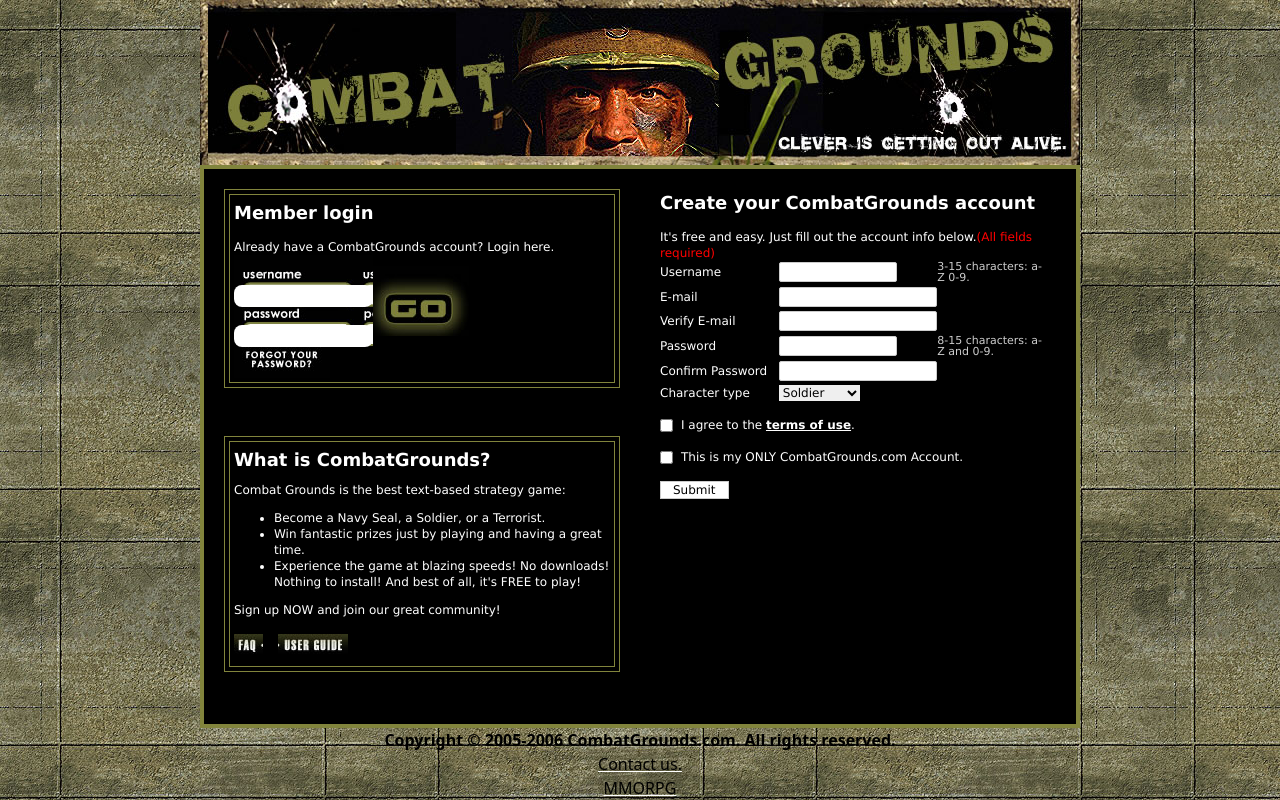
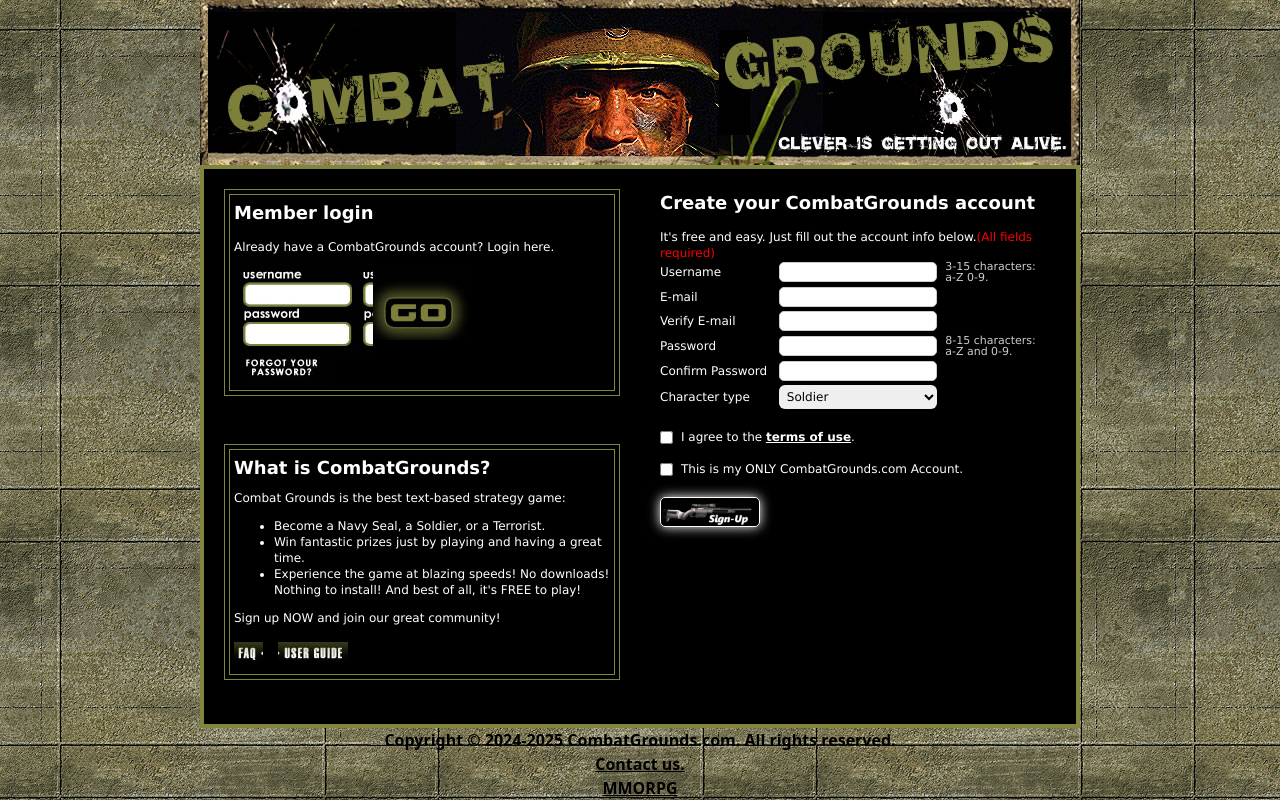
Before and after one commit to 486xtm/React-combatgrounds, a React (Vite) app: page /register in a window 1280 px wide. Built offline with nearby package versions, Linux system fonts and the light colour scheme; no server answers.

Commit message:
register ui & fix some for test3

```diff
--- a/src/common/components/hover/hover.jsx
+++ b/src/common/components/hover/hover.jsx
@@ -27,13 +27,15 @@
       className={`transition-opacity duration-300 ${
         show ? "opacity-100" : "opacity-0 pointer-events-none"
       } w-[200px]  rounded-lg bg-[black] shadow-lg border-[1px] text-center px-1 py-2 ${
-        type == "attack"
+        type == "attack" || type == "level"
           ? "shadow-[red] border-[red]"
-          : type == "defence"
+          : type == "defence" || type == "defended"
           ? "shadow-[blue] border-[blue]"
           : type == "combo"
           ? "shadow-[purple] border-[purple]"
-          : "shadow-[green] border-[green]"
+          : type == "income" || type == "wins"
+          ? "shadow-[green] border-[green]"
+          : "shadow-[gray] border-[gray]"
       }`}
       style={style}
     >
--- a/src/common/constant.js
+++ b/src/common/constant.js
@@ -1,3 +1,4 @@
-// export const basicURL = "http://localhost:5000/api";
-export const basicURL = "http://78.138.0.79:5000/api";
-export const socketURL = "http://78.138.0.79:5000";
+// export const socketURL = "http://78.138.0.79:5000";
+// export const basicURL = "http://78.138.0.79:5000/api";
+export const basicURL = "http://localhost:5000/api";
+export const socketURL = "http://localhost:5000";
--- a/src/pages/auth/SignUpPage/SignUp.jsx
+++ b/src/pages/auth/SignUpPage/SignUp.jsx
@@ -34,10 +34,17 @@
   const handleRegisterSubmit = async (e) => {
     e.preventDefault();
     if (!agreeCheck) {
-      dispatch(setToast({type: "error", msg: "You must accept the terms of use."}))
+      dispatch(
+        setToast({ type: "error", msg: "You must accept the terms of use." })
+      );
       return;
     } else if (!accountCheck) {
-      dispatch(setToast({type: "error", msg: "You must confirm that this is your only CombatGroudns.com account."}))
+      dispatch(
+        setToast({
+          type: "error",
+          msg: "You must confirm that this is your only CombatGroudns.com account.",
+        })
+      );
       return;
     } else {
       await signUp(
@@ -102,6 +109,7 @@
                         background="imgs/index_r4_c3.jpg"
                         valign="top"
                         width="100"
+                        height={100}
                       >
                         <table
                           id="table1"
@@ -119,7 +127,7 @@
                             <tr>
                               <td width="105" align="left">
                                 <input
-                                  className="rounded-lg"
+                                  className="rounded-md bg-transparent outline-none"
                                   size="10"
                                   value={user}
                                   onChange={(ev) => setUser(ev.target.value)}
@@ -137,7 +145,7 @@
                                 <input
                                   type="password"
                                   size="10"
-                                  className="rounded-lg"
+                                  className="rounded-md bg-transparent outline-none"
                                   value={pass}
                                   onChange={(ev) => setPass(ev.target.value)}
                                 />
@@ -265,15 +273,15 @@
               <div className="flex flex-col gap-1">
                 <div className="flex items-center">
                   <div className="w-[30%]">Username</div>
-                  <div className="w-[40%] pr-10">
+                  <div className="w-[40%]">
                     <input
                       type="text"
-                      className="w-full h-[20px] rounded-sm border-[1px] border-[#CCCCCC] text-black"
+                      className={styles["input_form"]}
                       value={username}
                       onChange={(ev) => setUsername(ev.target.value)}
                     />
                   </div>
-                  <div className="w-[30%] pr-3">
+                  <div className="w-[30%] px-2">
                     <div className={"leading-none text-[11px] text-[#CCCCCC] "}>
                       3-15 characters: a-Z 0-9.
                     </div>
@@ -284,7 +292,7 @@
                   <div className="w-[40%]">
                     <input
                       type="text"
-                      className="w-full h-[20px] rounded-sm border-[1px] border-[#CCCCCC] text-black"
+                      className={styles["input_form"]}
                       value={email}
                       onChange={(ev) => setEmail(ev.target.value)}
                     />
@@ -296,7 +304,7 @@
                     <input
                       type="text"
                       name="username"
-                      className="w-full h-[20px] rounded-sm border-[1px] border-[#CCCCCC] text-black"
+                      className={styles["input_form"]}
                       value={cemail}
                       onChange={(ev) => setCEmail(ev.target.value)}
                     />
@@ -304,15 +312,15 @@
                 </div>
                 <div className="flex items-center">
                   <div className="w-[30%]">Password</div>
-                  <div className="w-[40%] pr-10">
+                  <div className="w-[40%]">
                     <input
                       type="password"
-                      className="w-full h-[20px] rounded-sm border-[1px] border-[#CCCCCC] text-black"
+                      className={styles["input_form"]}
                       value={newPass}
                       onChange={(ev) => setNewPass(ev.target.value)}
                     />
                   </div>
-                  <div className="w-[30%] pr-3">
+                  <div className="w-[30%] px-2">
                     <div className={"leading-none text-[11px] text-[#CCCCCC] "}>
                       8-15 characters: a-Z and 0-9.
                     </div>
@@ -323,7 +331,7 @@
                   <div className="w-[40%]">
                     <input
                       type="password"
-                      className="w-full h-[20px] rounded-sm border-[1px] border-[#CCCCCC] text-black"
+                      className={styles["input_form"]}
                       value={cpass}
                       onChange={(ev) => setCPass(ev.target.value)}
                     />
@@ -332,7 +340,7 @@
                 <div className="flex items-center">
                   <div className="w-[30%]">Character type</div>
                   <select
-                    className="text-black"
+                    className="text-black w-[40%] p-1 rounded-md shadow-lg "
                     name="type"
                     value={characterType}
                     onChange={(ev) => setCharacterType(ev.target.value)}
@@ -343,7 +351,7 @@
                   </select>
                 </div>
               </div>
-              <div className="gap-4 my-4 flex flex-col">
+              <div className="gap-4 my-5 flex flex-col">
                 <div className="flex items-center space-x-2">
                   <input
                     name="terms"
@@ -353,7 +361,7 @@
                   />
                   <div>
                     I agree to the{" "}
-                    <Link to="/termsofuse">
+                    <Link to="/ ">
                       <b className="underline">terms of use</b>.
                     </Link>
                   </div>
@@ -368,29 +376,34 @@
                   <div>This is my ONLY CombatGrounds.com Account.</div>
                 </div>
               </div>
-              <input
-                className="bg-white text-black px-3 border-[1px] border-[#CCCCCC]"
-                type="submit"
-                name="Submit"
-                value="Submit"
-              />
+              <div className="flex flex-col">
+                <input
+                  className={
+                    styles["submit_form"] +
+                    " border-[1px] border-white cursor-pointer hover:shadow-[red] hover:border-[red] shadow-glow shadow-[white]"
+                  }
+                  type="submit"
+                  name="Submit"
+                  value=""
+                />
+              </div>
             </form>
           </div>
         </div>
       </div>
 
       <footer className="text-center">
-        <b>Copyright © 2005-2006 CombatGrounds.com. All rights reserved.</b>
+        <b>Copyright © 2024-2025 CombatGrounds.com. All rights reserved.</b>
         <br />
         <a
-          className="underline decoration-white hover:decoration-yellow-400"
+          className="underline font-bold hover:decoration-[yellow] hover:text-[yellow]"
           href="mailto:info@combatgrounds.com"
         >
           Contact us.
         </a>
         <br />
         <a
-          className="underline decoration-white hover:decoration-yellow-400"
+          className="underline font-bold hover:decoration-[yellow] hover:text-[yellow]"
           href="http://www.xmmorpg.com"
           target="_blank"
         >
--- a/src/pages/auth/SignUpPage/styles.module.css
+++ b/src/pages/auth/SignUpPage/styles.module.css
@@ -7,3 +7,19 @@
 .fontset {
   font-family: Verdana;
 }
+.input_form {
+  width: 100%;
+  height: 20px;
+  border: 1px solid #cccccc;
+  border-radius: 5px;
+  color: black;
+  padding-inline: 5px;
+}
+.submit_form {
+  background-image: url("/imgs/gun.jpg");
+  width: 100px;
+  height: 30px;
+  background-repeat: no-repeat;
+  background-size: contain;
+  border-radius: 5px;
+}
--- a/src/pages/core/training/training.jsx
+++ b/src/pages/core/training/training.jsx
@@ -13,7 +13,7 @@
           className="mx-auto"
         />
         <p className="text-center text-sm text-[red] font-bold">
-          Invalid amount of money!
+          {/* Invalid amount of money! */}
         </p>
         <div className={styles["training-layout"]}>
           <div className="flex justify-between">
--- a/tailwind.config.js
+++ b/tailwind.config.js
@@ -14,15 +14,18 @@
         "custom-gray": "rgb(51, 51, 51)",
         "custom-green": "#4F6D26",
         "custom-light-green": "rgb(102, 153, 51)",
-        "navyseal" : "rgb(108, 108, 255)",
+        navyseal: "rgb(108, 108, 255)",
         "dark-navyseal": "rgb(0, 0, 111)",
-        "terrorist" : "rgb(211, 100, 53)",
-        "dark-terrorist" : "rgb(136, 0, 0)"
+        terrorist: "rgb(211, 100, 53)",
+        "dark-terrorist": "rgb(136, 0, 0)",
       },
       fontSize: {
         xxl: "1.7rem",
         tiny: "0.84rem",
       },
+      boxShadow: {
+        glow: "0 0 12px rgba(255, 255, 255, 0.5)",
+      },
     },
   },
   plugins: [],
```
Also changed, not shown: src/pages/core/onlinePlayer/online.jsx (+15 -9 lines), src/pages/core/profile/profile.jsx (+18 -7 lines), public/imgs/gun.jpg (added).
